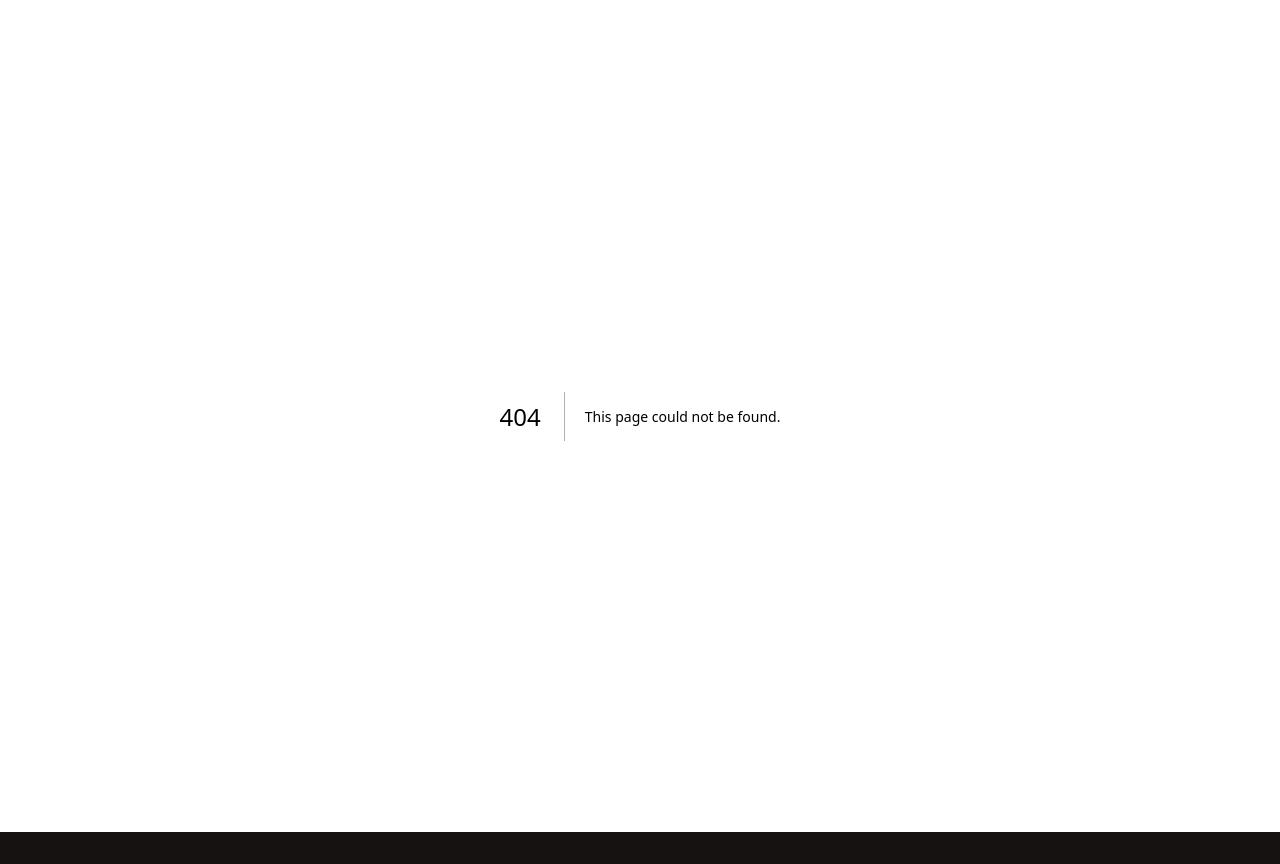
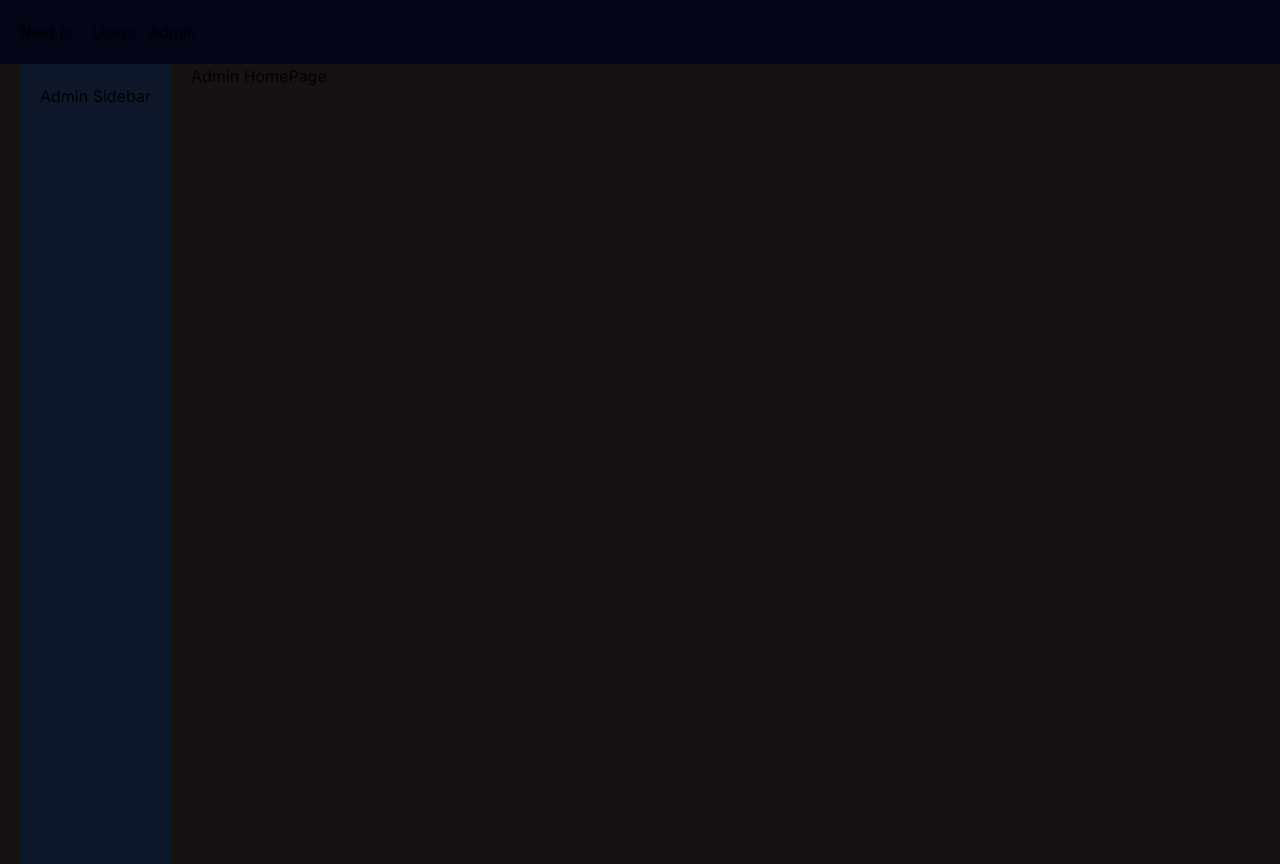
Before and after one commit to Heisemerie/next-app-13, a Next.js app: page /admin in a window 1280 px wide. Before the commit this address had no page. Before the commit the page ends 832 px from the top, so only its background shows below. Built offline with nearby package versions, Linux system fonts and the light colour scheme.

Commit message:
Routing and Navigation: layouts

```diff
--- /dev/null
+++ b/app/NavBar.tsx
@@ -0,0 +1,20 @@
+import Link from "next/link";
+import React from "react";
+
+const NavBar = () => {
+  return (
+    <div className="flex bg-slate-950 p-5">
+      <Link href={"/"} className="mr-5">
+        Next.js
+      </Link>
+      <Link href={"/users"} className="mr-3">
+        Users
+      </Link>
+      <Link href={"/admin"} className="mr-3">
+        Admin
+      </Link>
+    </div>
+  );
+};
+
+export default NavBar;
--- /dev/null
+++ b/app/admin/layout.tsx
@@ -0,0 +1,16 @@
+import React, { ReactNode } from "react";
+
+interface Props {
+  children: ReactNode;
+}
+
+const AdminLayout = ({ children }: Props) => {
+  return (
+    <div className="flex">
+      <aside className="bg-slate-900 p-5 mr-5 h-dvh">Admin Sidebar</aside>
+      <div>{children}</div>
+    </div>
+  );
+};
+
+export default AdminLayout;
--- /dev/null
+++ b/app/admin/page.tsx
@@ -0,0 +1,7 @@
+import React from "react";
+
+const AdminHomePage = () => {
+  return <div>Admin HomePage</div>;
+};
+
+export default AdminHomePage;
--- a/app/globals.css
+++ b/app/globals.css
@@ -9,10 +9,15 @@
 @media (prefers-color-scheme: dark) {
   :root {
     --foreground-rgb: 255, 255, 255;
-    }
+  }
 }
 
 body {
   color: rgb(var(--foreground-rgb));
-  padding: 1rem;
 }
+
+@layer base{
+  h1{
+    @apply font-extrabold text-2xl mb-3
+  }
+}
--- a/app/layout.tsx
+++ b/app/layout.tsx
@@ -1,6 +1,7 @@
 import type { Metadata } from "next";
 import { Inter } from "next/font/google";
 import "./globals.css";
+import NavBar from "./NavBar";
 
 const inter = Inter({ subsets: ["latin"] });
 
@@ -16,7 +17,10 @@
 }) {
   return (
     <html lang="en" data-theme="forest">
-      <body className={inter.className}>{children}</body>
+      <body className={inter.className}>
+        <NavBar />
+        <main className="px-5">{children}</main>
+      </body>
     </html>
   );
 }
```
